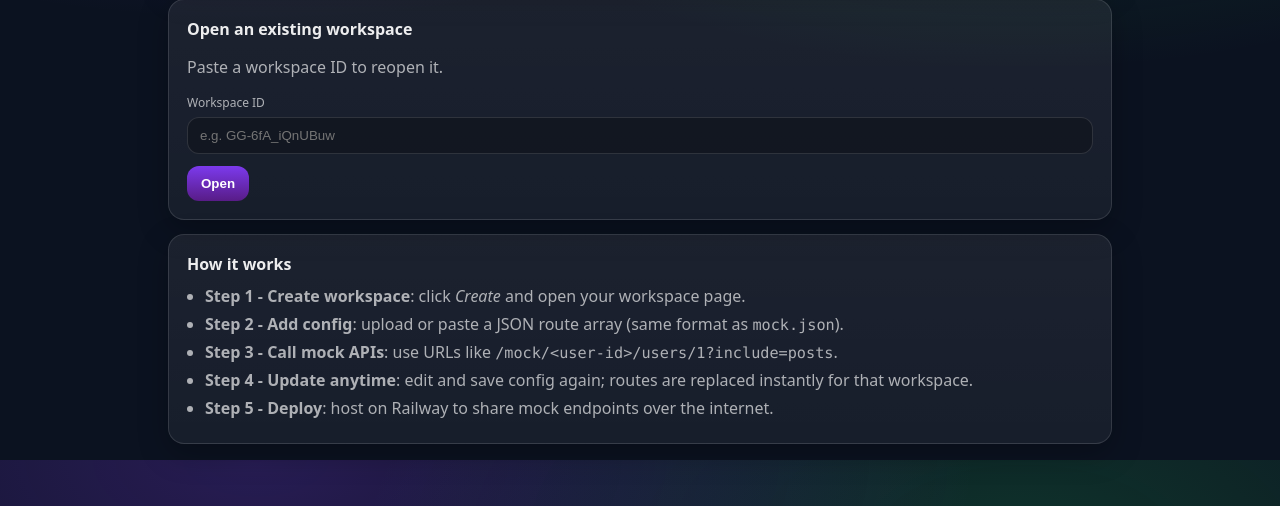
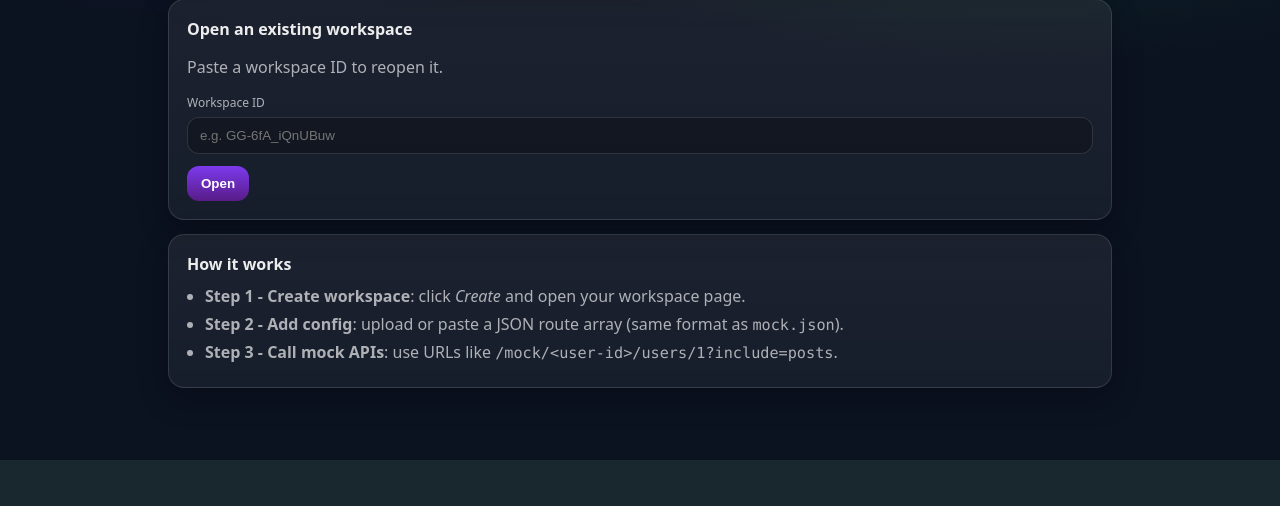
Before and after one commit to rahul-08-11/apimocker, a FastAPI app: page / in a window 1280 px wide. Shown: the part 340-846 px from the top of the page. After the commit the page ends 800 px from the top, so only its background shows below. Run offline with FastAPI, Linux system fonts and the light colour scheme; data that the repository does not hold is empty.

Commit message:
updated UI

```diff
--- a/templates/home.html
+++ b/templates/home.html
@@ -78,8 +78,6 @@
           <li><strong>Step 1 - Create workspace</strong>: click <em>Create</em> and open your workspace page.</li>
           <li><strong>Step 2 - Add config</strong>: upload or paste a JSON route array (same format as <code>mock.json</code>).</li>
           <li><strong>Step 3 - Call mock APIs</strong>: use URLs like <code>/mock/&lt;user-id&gt;/users/1?include=posts</code>.</li>
-          <li><strong>Step 4 - Update anytime</strong>: edit and save config again; routes are replaced instantly for that workspace.</li>
-          <li><strong>Step 5 - Deploy</strong>: host on Railway to share mock endpoints over the internet.</li>
         </ul>
       </section>
     </main>
```
